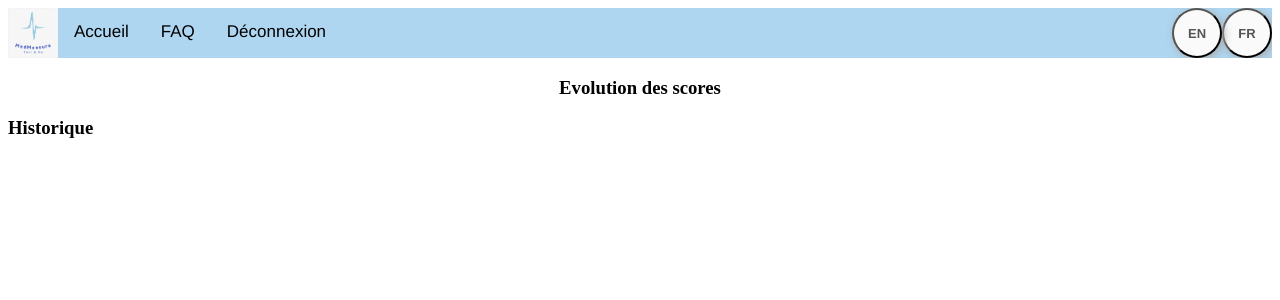
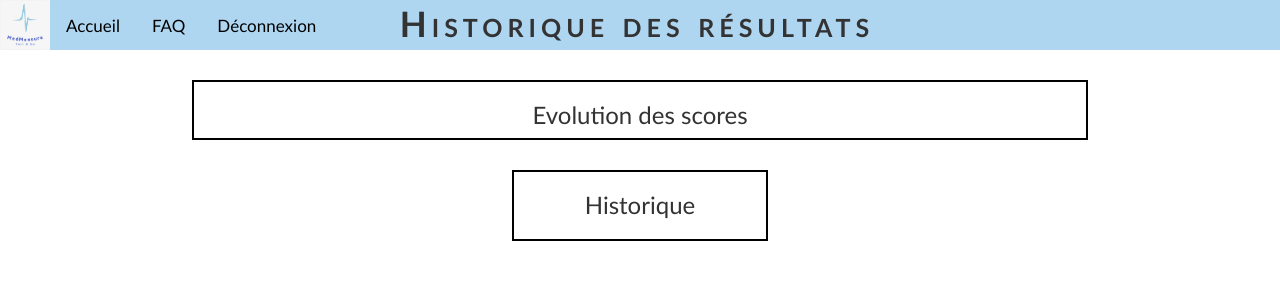
Before and after one commit to Wallnya/MedMeasure_SiteWeb, a PHP site: page /vue/Historique.php in a window 1280 px wide. Shown: the top 300 px of the page. Run offline with PHP 8.4, Linux system fonts and the light colour scheme; the template is opened without the code that fills it, so the values that code supplies are empty; some libraries are stand-ins or nearby versions.

Commit message:
Design Historique

```diff
--- a/css/css_historique.css
+++ b/css/css_historique.css
@@ -1,21 +1,54 @@
 header{
 	background-color:#AED6F1;
 	height:50px;
-	min-height:15%;
-	font-family: Helvetica Neue;
+  min-height:15%;
+  font-family: Trebuchet MS, sans-serif;
 }
 
-body {
-    display: block;
-    margin: 8px;
+body{
+  font-family: Trebuchet MS, sans-serif;
 }
 
-body p {
-  color:black;
-  font-size: 20px;
+section{
+  margin: 30px 10% 30px 10%;
+  border: solid black 2px;
+}
+
+h3{
   text-align: center;
 }
 
+#area-chart{
+  text-align: center;
+}
+
+#graph{
+  width: 70%;
+  margin-left: auto;
+  margin-right: auto;
+}
+
+#titre
+{
+	text-align: center;
+	font: small-caps bold 35px Trebuchet MS, sans-serif;
+	letter-spacing: 5px;
+	position: fixed;
+	margin-top: -50px;
+	width: calc(100% - 6px);
+}
+
+#histo{
+  width: 20%;
+  margin-left: auto;
+  margin-right: auto;
+}
+
+#listeHisto{
+  text-align: center;
+  font-size: 1.1em;
+  margin: 20px 0;
+}
 
 .barre_navigation img {
   height: 50px;
@@ -39,14 +72,3 @@ body p {
   border-bottom: 2px solid #82AFCC;
   color: #82AFCC;
 }
-
-.barre_navigation .test{
-   float: right;
-  width:50px;
- 	height:50px;
- 	background:#fafafa;
- 	box-shadow:2px 2px 8px #aaa;
- 	font:bold 13px Arial;
- 	border-radius:50%;
- 	color:#555;
-}
--- a/vue/Historique.php
+++ b/vue/Historique.php
@@ -3,35 +3,40 @@
     <head>
         <meta charset="UTF-8">
         <title>Historique des résultats</title>
+        <link rel='stylesheet' href='https://maxcdn.bootstrapcdn.com/bootstrap/3.2.0/css/bootstrap.min.css'>
+            <link rel='stylesheet' href='https://cdn.oesmith.co.uk/morris-0.5.1.css'>
             <link rel="stylesheet" href="css/css_historique.css">
     </head>
+    <body>
         <header>
             <div class="barre_navigation">
                 <img src="images/MedMeasure.png" alt="logo de MedMeasure">
                 <a href="index.php?page=user">Accueil</a>
                 <a href="index.php?page=faq">FAQ</a>
                 <a href="index.php?deco=deconnexion">Déconnexion</a>
-        <button class="test">FR</button>
-        <button class="test">EN</button>
+                <!--button class="test">FR</button>
+                <button class="test">EN</button-->
             </div>
+            <div id="titre">Historique des résultats</div>
         </header>
-    <body>
-        <section style="text-align: center">
+        <section id="graph">
             <div>
                 <h3>Evolution des scores</h3>
                 <div id="area-chart"></div>
             </div>
         </section>
-        <section>
+        <section id="histo">
             <h3>Historique </h3>
+            <div id="listeHisto">
                 <ol>
-              <?php foreach($tabTest as list($valeur1,$valeur2)){ ?>
+                <?php foreach($tabTest as list($valeur1,$valeur2)){  ?>
                     <li style='color:blue'>
                     <?php echo $valeur1. " : ". $valeur2;?>
                         points <a href='#'>- Détails</a>
                 <?php  }?>
                 </li>
                 </ol>
+            </div>
         </section>
     </body>
     <script src='https://ajax.googleapis.com/ajax/libs/jquery/1.9.0/jquery.min.js'></script>
@@ -54,7 +59,7 @@
             resize: true,
             pointFillColors:['#ffffff',],
             pointStrokeColors: ['black'],
-            lineColors:['red']
+            lineColors:['#ff42d0']
             };
             config.element = 'area-chart';
             Morris.Area(config);
```
Lines whose indentation alone changed are shown as unchanged.
